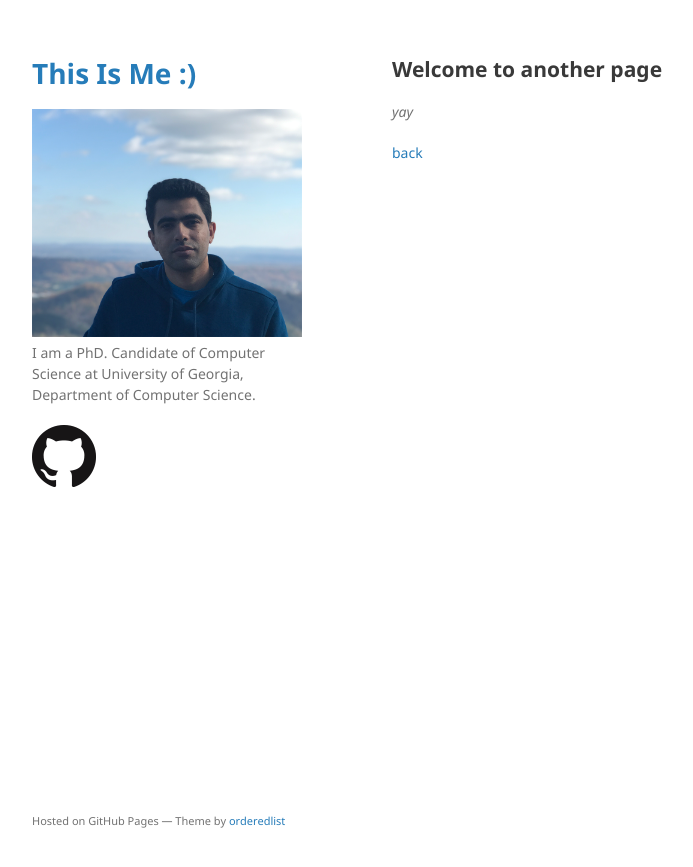
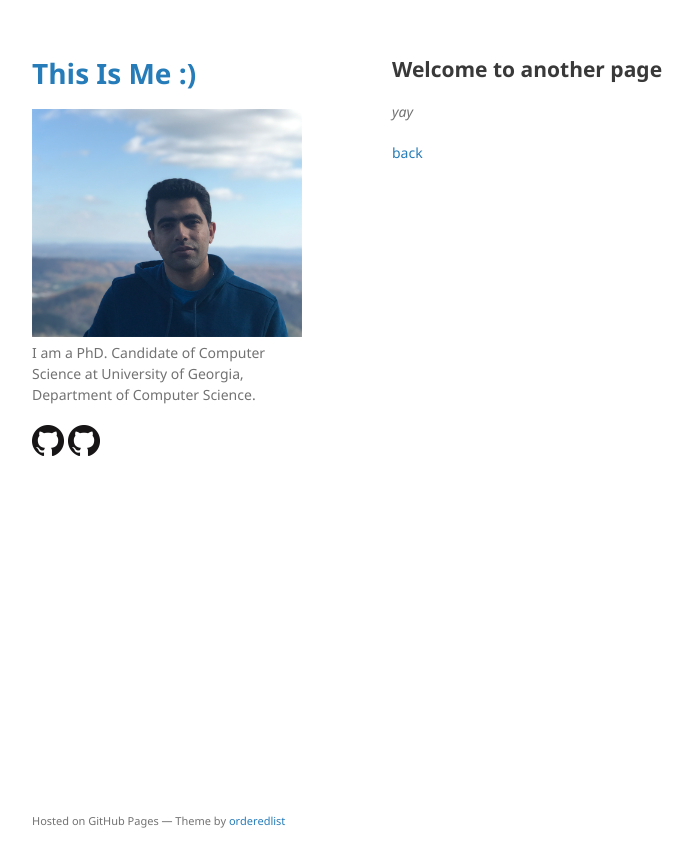
Before and after one commit to omid-s/omid-s.github.io, a Jekyll site: the page built from another-page.md, in a window 1280 px wide. Shown: the top 867 px of the page, without its empty margins (178-871 px from the left). Built offline with Jekyll 4.4.1, drawn with Linux system fonts in a browser that asks for light colours; our own code applies the rules of GitHub Pages for plain Markdown files.

Commit message:
adds github button

```diff
--- a/_layouts/default.html
+++ b/_layouts/default.html
@@ -7,6 +7,7 @@
 
 {% seo %}
     <link rel="stylesheet" href="{{ "/assets/css/style.css?v=" | append: site.github.build_revision | relative_url }}">
+    <link rel="stylesheet" href="/assets/css/my_styles.css">
     <!--[if lt IE 9]>
     <script src="https://cdnjs.cloudflare.com/ajax/libs/html5shiv/3.7.3/html5shiv.min.js"></script>
     <![endif]-->
@@ -22,21 +23,23 @@
 
         <p>{{ site.description | default: site.github.project_tagline }}</p>
 
-        {% if site.github.is_project_page %}
+        <!-- {% if site.github.is_project_page %}
         <p class="view"><a href="{{ site.github.repository_url }}">View the Project on GitHub <small>{{ site.github.repository_nwo }}</small></a></p>
         {% endif %}
+  -->
+        <p class="view"><a href="{{ site.github.owner_url }}"> <img src='assets/img/GitHub-Mark-64px.png' class="profile_button view"> </a>
+          <a href="{{ site.github.owner_url }}"> <img src='assets/img/GitHub-Mark-64px.png' class="profile_button view"> </a>
+        </p>
+        <p class="view"></p>
 
-        {% if site.github.is_user_page %}
-        <p class="view"><a href="{{ site.github.owner_url }}"> <img src='assets/img/GitHub-Mark-64px.png' class="profile_button"> </a></p>
-        {% endif %}
 
-        {% if site.show_downloads %}
+        <!-- {% if site.show_downloads %}
         <ul class="downloads">
           <li><a href="{{ site.github.zip_url }}">Download <strong>ZIP File</strong></a></li>
           <li><a href="{{ site.github.tar_url }}">Download <strong>TAR Ball</strong></a></li>
           <li><a href="{{ site.github.repository_url }}">View On <strong>GitHub</strong></a></li>
         </ul>
-        {% endif %}
+        {% endif %} -->
       </header>
       <section>
 
--- /dev/null
+++ b/assets/css/my_styles.css
@@ -0,0 +1,4 @@
+.profile_button{
+    height: 32px;
+    width: 32px;
+}
```
Also changed, not shown: assets/img/LI-In-Bug.png (added).
